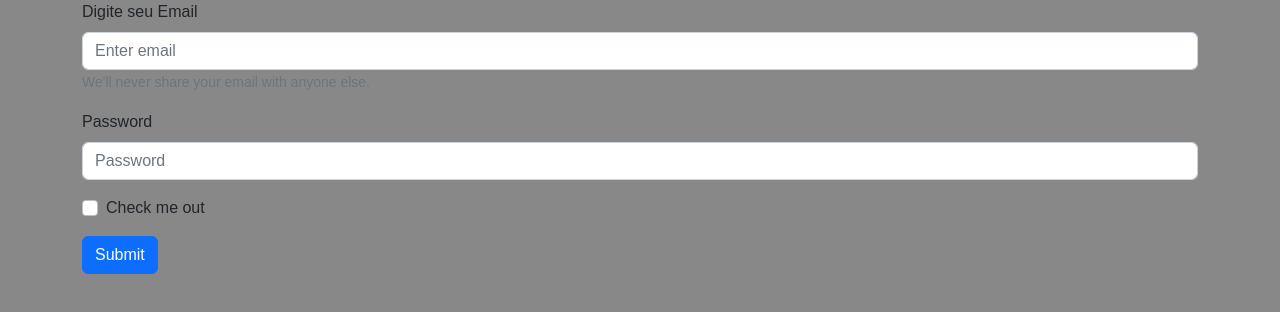
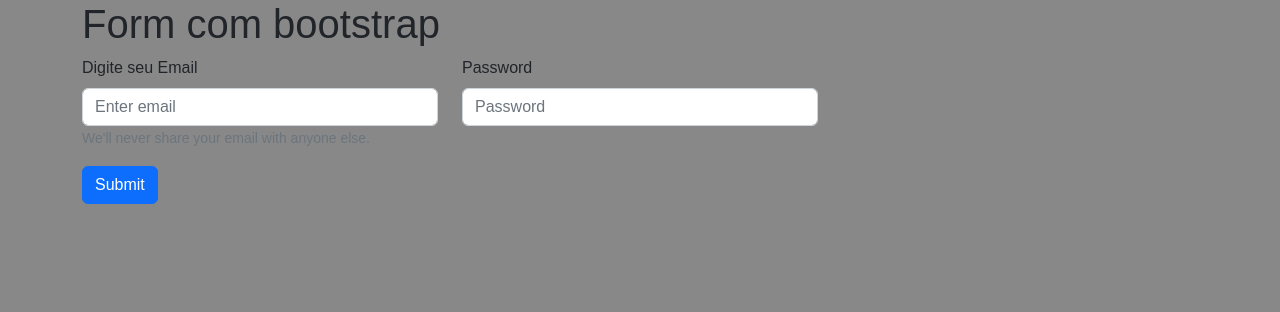
Before and after one commit to AdrianoVolter/React-CSS, a React (Vite) app: page / in a window 1280 px wide. Shown: the top 312 px of the page. Built offline with nearby package versions, Linux system fonts and the light colour scheme.

Commit message:
Form bootstrap grid

```diff
--- a/src/App.jsx
+++ b/src/App.jsx
@@ -1,6 +1,7 @@
-import {Form} from 'react-bootstrap'
+import {Col, Form} from 'react-bootstrap'
 import {Button} from 'react-bootstrap'
 import {Container} from 'react-bootstrap'
+import {Row} from 'react-bootstrap'
 //import "./holder"
 //criar um imput e um botao estilizado com styled components
 function App() {
@@ -9,6 +10,9 @@ function App() {
   return (
     <Container>
       <Form>
+        <Row>
+          <h1 className='title'>Form com bootstrap</h1>
+          <Col className='col-12 col-lg-4 col-md-6'>
         <Form.Group className="mb-3" controlId="formBasicEmail">
           <Form.Label>Digite seu Email</Form.Label>
           <Form.Control type="email" placeholder="Enter email" />
@@ -16,18 +20,52 @@ function App() {
             We'll never share your email with anyone else.
           </Form.Text>
         </Form.Group>
-
+        </Col>
+        <Col className='col-12 col-lg-4 col-md-6'>
         <Form.Group className="mb-3" controlId="formBasicPassword">
           <Form.Label>Password</Form.Label>
           <Form.Control type="password" placeholder="Password" />
         </Form.Group>
+         </Col>
+
+
+        </Row>
+        <Row>
+             <Col className='col-12 col-lg-4 col-md-6'>
         <Form.Group className="mb-3" controlId="formBasicCheckbox">
-          <Form.Check type="checkbox" label="Check me out" />
+          <Button variant="primary" type="submit">Submit</Button>
         </Form.Group>
-        <Button variant="primary" type="submit">
-          Submit
-        </Button>
+
+        </Col>
+        </Row>
       </Form>
+    </Container>
+  )
+}
+
+export default App
+
+
+// <Form>
+//         <Form.Group className="mb-3" controlId="formBasicEmail">
+//           <Form.Label>Digite seu Email</Form.Label>
+//           <Form.Control type="email" placeholder="Enter email" />
+//           <Form.Text className="text-muted">
+//             We'll never share your email with anyone else.
+//           </Form.Text>
+//         </Form.Group>
+
+//         <Form.Group className="mb-3" controlId="formBasicPassword">
+//           <Form.Label>Password</Form.Label>
+//           <Form.Control type="password" placeholder="Password" />
+//         </Form.Group>
+//         <Form.Group className="mb-3" controlId="formBasicCheckbox">
+//           <Form.Check type="checkbox" label="Check me out" />
+//         </Form.Group>
+//         <Button variant="primary" type="submit">
+//           Submit
+//         </Button>
+//       </Form>
 
 
 
@@ -35,11 +73,8 @@ function App() {
 
 
 
-    </Container>
-  )
-}
 
-export default App
+
 
 
 
```
